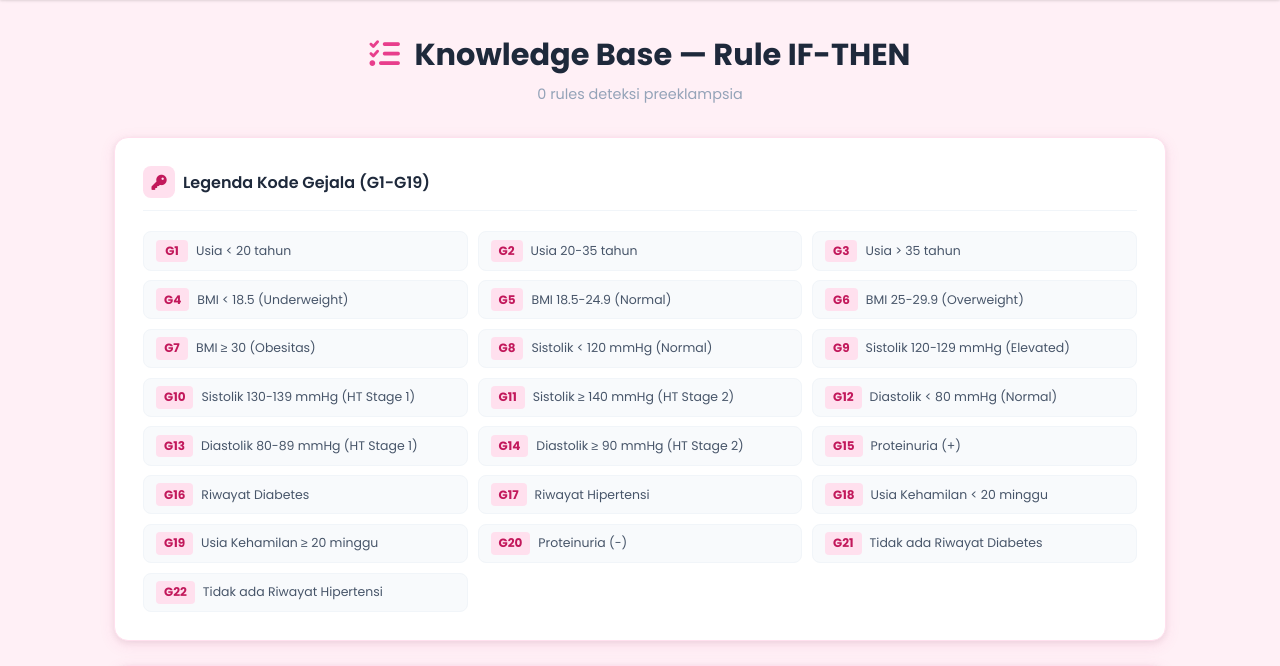
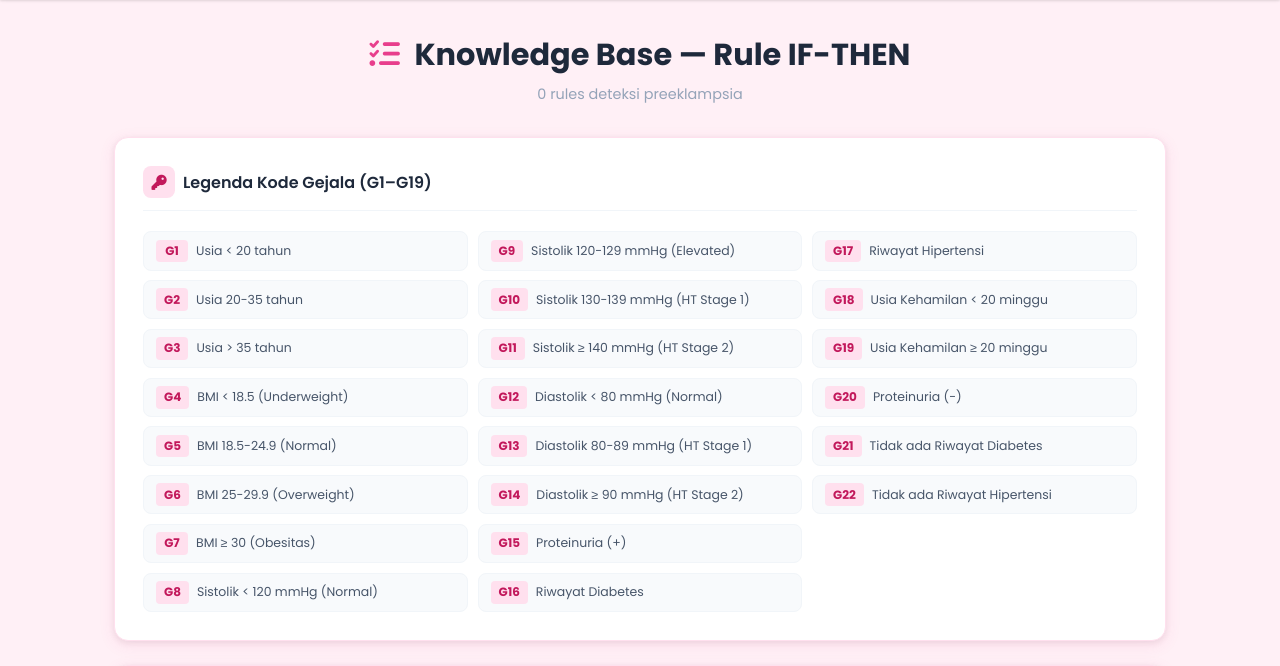
Before and after one commit to fauziaz/SPDP, a Django app: page /rules/ in a window 1280 px wide. Shown: the part 64-730 px from the top of the page. Run offline with Django 5.2, Linux system fonts and the light colour scheme; data that the repository does not hold is empty.

Commit message:
fix legenda gejala rules

```diff
--- a/templates/rules.html
+++ b/templates/rules.html
@@ -19,10 +19,16 @@
       <div class="card-icon">
         <i class="fa-solid fa-key"></i>
       </div>
-      Legenda Kode Gejala (G1-G19)
+      Legenda Kode Gejala (G1–G19)
     </div>
 
-    <div style="display:grid;grid-template-columns:repeat(3,1fr);gap:.6rem;">
+    <div style="
+        display:grid;
+        grid-template-columns:repeat(3,1fr);
+        grid-auto-flow:column;
+        grid-template-rows:repeat(8,auto);
+        gap:.6rem;
+    ">
       {% for code, label in gejala_label.items %}
       <div style="
           display:flex;
```
